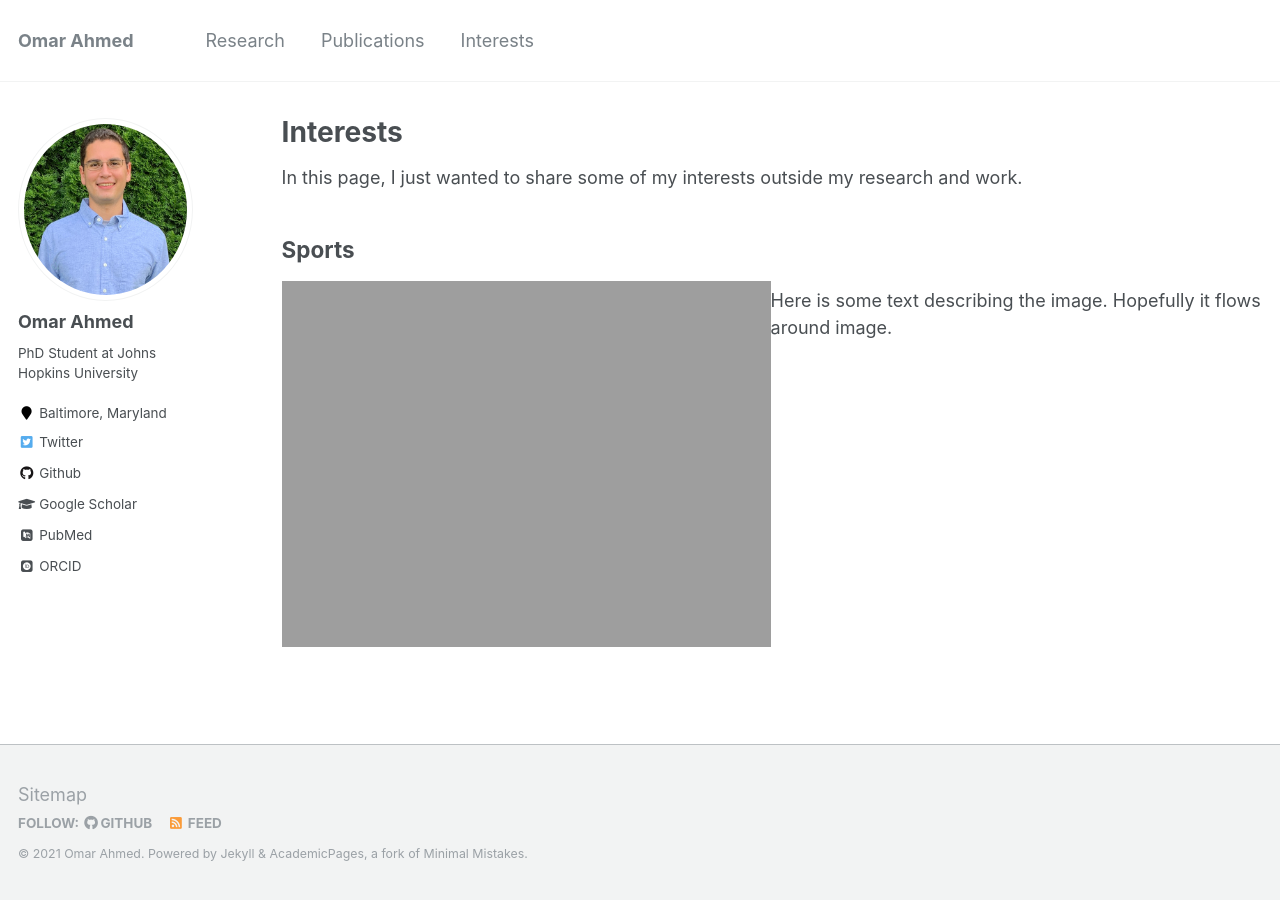
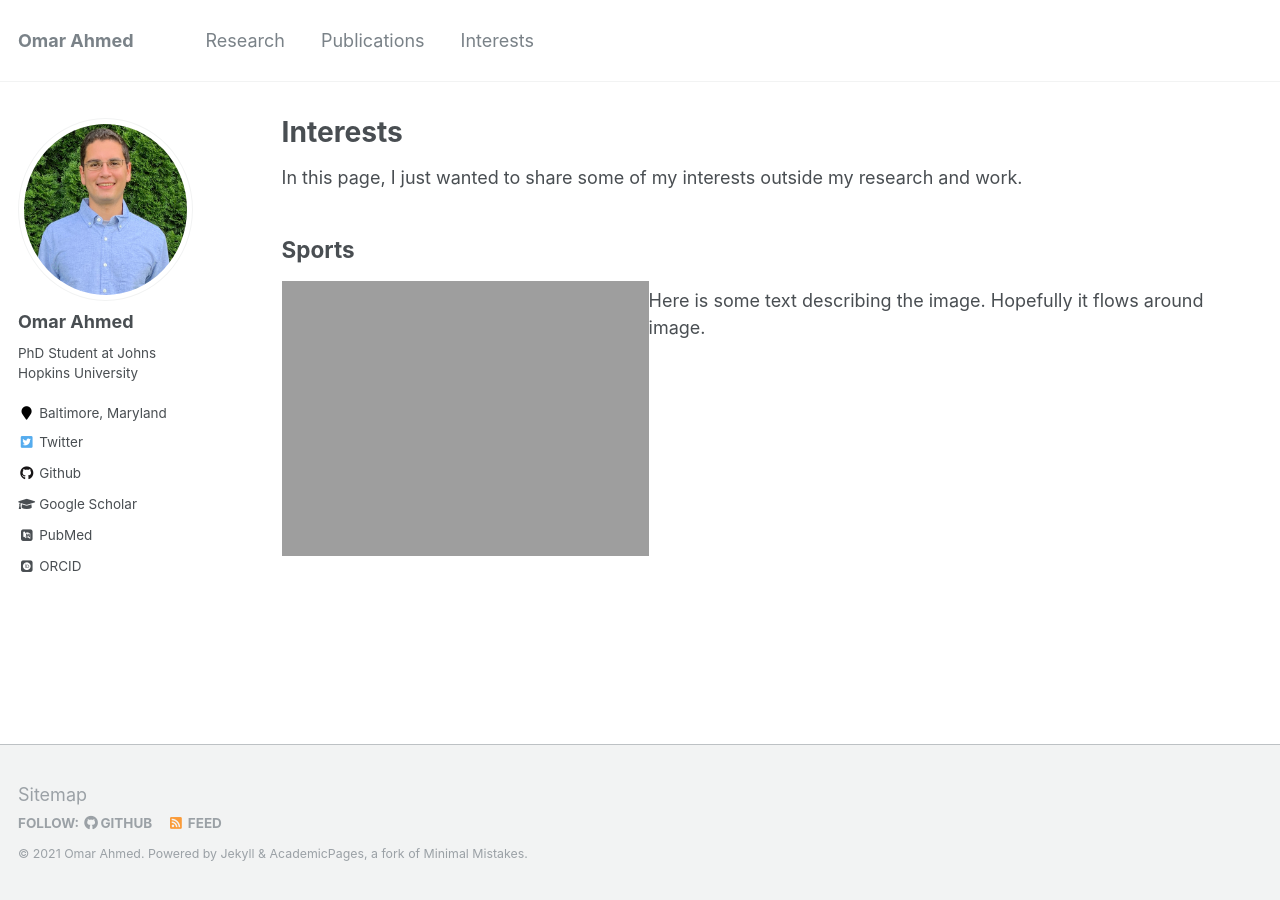
Before and after one commit to oma219/oma219.github.io, a Jekyll site: the page built from _pages/interests.md, in a window 1280 px wide. Built offline with Jekyll 4.4.1, drawn with Linux system fonts in a browser that asks for light colours; some web fonts are replaced.

Commit message:
update size of image again, again

```diff
--- a/_pages/interests.md
+++ b/_pages/interests.md
@@ -9,6 +9,6 @@ In this page, I just wanted to share some of my interests outside my research an
 
 ## Sports
 
-<img align="left" src="http://oma219.github.io/images/real_madrid.JPG" alt="real madrid tour bus" style="height: 366px; width:489px;"/>
+<img src="http://oma219.github.io/images/real_madrid.JPG" alt="real madrid tour bus" style="float: left; height: 275px; width:367px; margin-right: 1 em;"/>
 
 Here is some text describing the image. Hopefully it flows around image.
```
